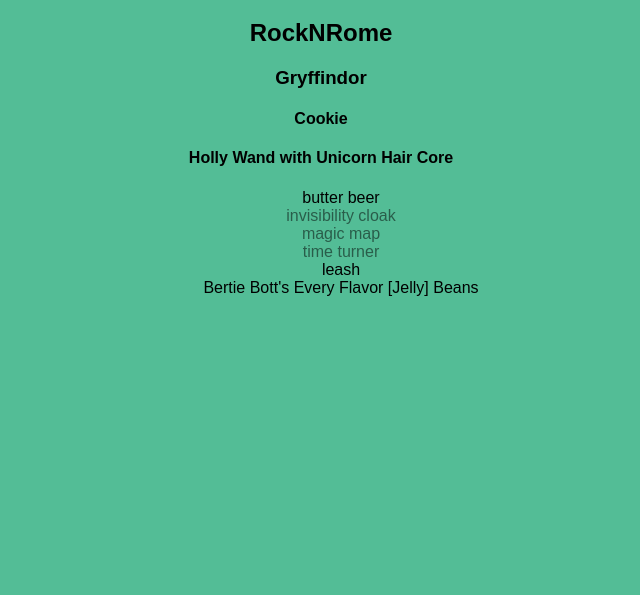
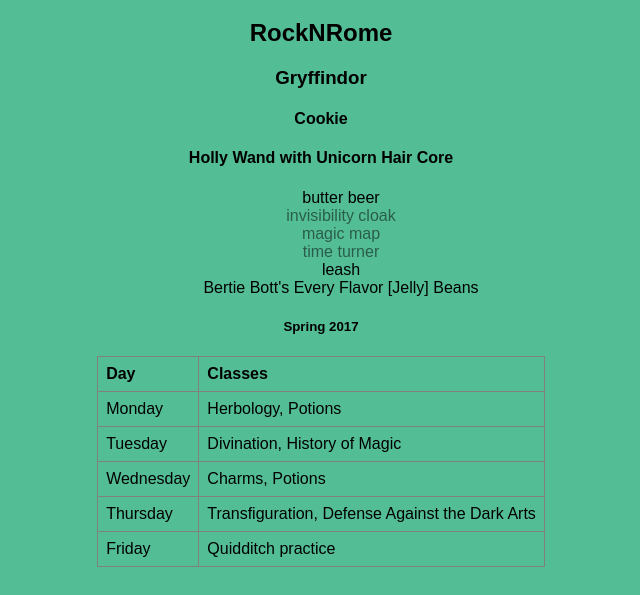
Before and after one commit to rocknrome/SEIR-SEAL-DAY-10-Homework, a plain HTML site: page index.html in a window 1280 px wide. Shown: the part 61-656 px from the top of the page, without its empty margins (319-959 px from the left). Drawn offline with nearby package versions, Linux system fonts and the light colour scheme.

Commit message:
Commit 4 - I realize I can make things that are ever increasingly more complex with greater ease. Adding order is always more effort than causing chaos

```diff
--- a/app.js
+++ b/app.js
@@ -38,6 +38,9 @@ $(() => {
     //unsorted list with attributes "storage" and "trunk"
     const $ul = $('<ul>').attr('storage', 'trunk');
 
+
+
+    //YEAR 3
     //adding list items
     $ul.append($('<li>').text('butter beer'));
     $ul.append($('<li>').text('invisibility cloak').addClass('secret'));
@@ -47,4 +50,53 @@ $(() => {
     $ul.append($('<li>').text('Bertie Bott\'s Every Flavor [Jelly] Beans'));
 
     $container.append($ul);
+
+
+
+    //YEAR 4
+    //adding h5 element
+    const $h5 = $('<h5>').text('Spring 2017');
+        $container.append($h5);
+
+    //creating a table
+    const $table = $('<table>');
+
+    //creating thead and th elements
+    const $thead = $('<thead>');
+    $thead.append($('<th>').text('Day'));
+    $thead.append($('<th>').text('Classes'));
+    $table.append($thead);
+
+    //creating elements for each day
+    //Monday
+    const $trMonday = $('<tr>');
+    $trMonday.append($('<td>').text('Monday'));
+    $trMonday.append($('<td>').text('Herbology, Potions'));
+    $table.append($trMonday);
+
+    //Tuesday
+    const $trTuesday = $('<tr>');
+    $trTuesday.append($('<td>').text('Tuesday'));
+    $trTuesday.append($('<td>').text('Divination,  History of Magic'));
+    $table.append($trTuesday);
+
+    //Wednesday
+    const $trWednesday = $('<tr>');
+    $trWednesday.append($('<td>').text('Wednesday'));
+    $trWednesday.append($('<td>').text('Charms, Potions'));
+    $table.append($trWednesday);
+
+    //Thursday
+    const $trThursday = $('<tr>');
+    $trThursday.append($('<td>').text('Thursday'));
+    $trThursday.append($('<td>').text('Transfiguration, Defense Against the Dark Arts'));
+    $table.append($trThursday);
+
+    //Friday
+    const $trFriday = $('<tr>');
+    $trFriday.append($('<td>').text('Friday'));
+    $trFriday.append($('<td>').text('Quidditch practice'));
+    $table.append($trFriday);
+
+    $container.append($table)
 });
--- a/main.css
+++ b/main.css
@@ -10,3 +10,16 @@ body {background-color: #53bd96;       /*or any color of your choosing*/
 li {                            /*no styling fo rthe list*/
     list-style-type: none;
 }
+
+table {
+    border: 1px solid gray;
+    border-collapse: collapse;
+    margin-left: auto;
+    margin-right: auto;
+}
+
+th, td {
+    border: 1px solid gray;
+    padding: 8px;
+    text-align: left;
+}
```
